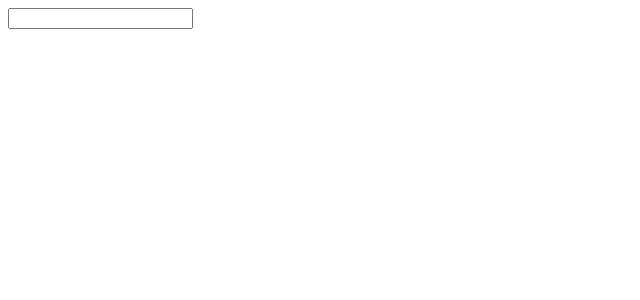
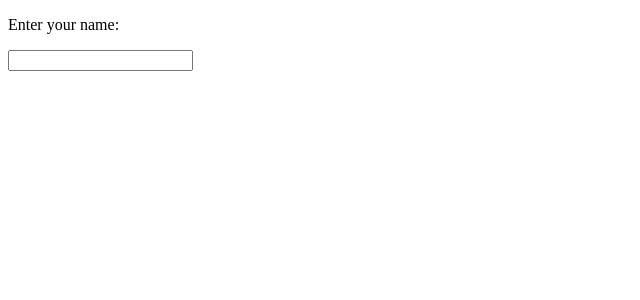
Before and after one commit to acciojob/personal-greeting-AyushChaursiaya, a React app: page / in a window 1280 px wide. Shown: the top 300 px of the page, without its empty margins (0-640 px from the left). Built offline with nearby package versions, Linux system fonts and the light colour scheme.

Commit message:
Initial commit

```diff
--- a/src/components/App.js
+++ b/src/components/App.js
@@ -10,11 +10,11 @@ const App = () => {
   }
 
   return (
-    <>
-        {/* <p>Enter your name:</p> */}
+    <div>
+        <p>Enter your name:</p>
         <input type="text" value={name} onChange={onChangeText} />
-        {name && <p>Enter your name: Hello {name}!</p>}
-    </>
+        {name && <p>Hello {name}!</p>}
+    </div>
   )
 }
 
```
